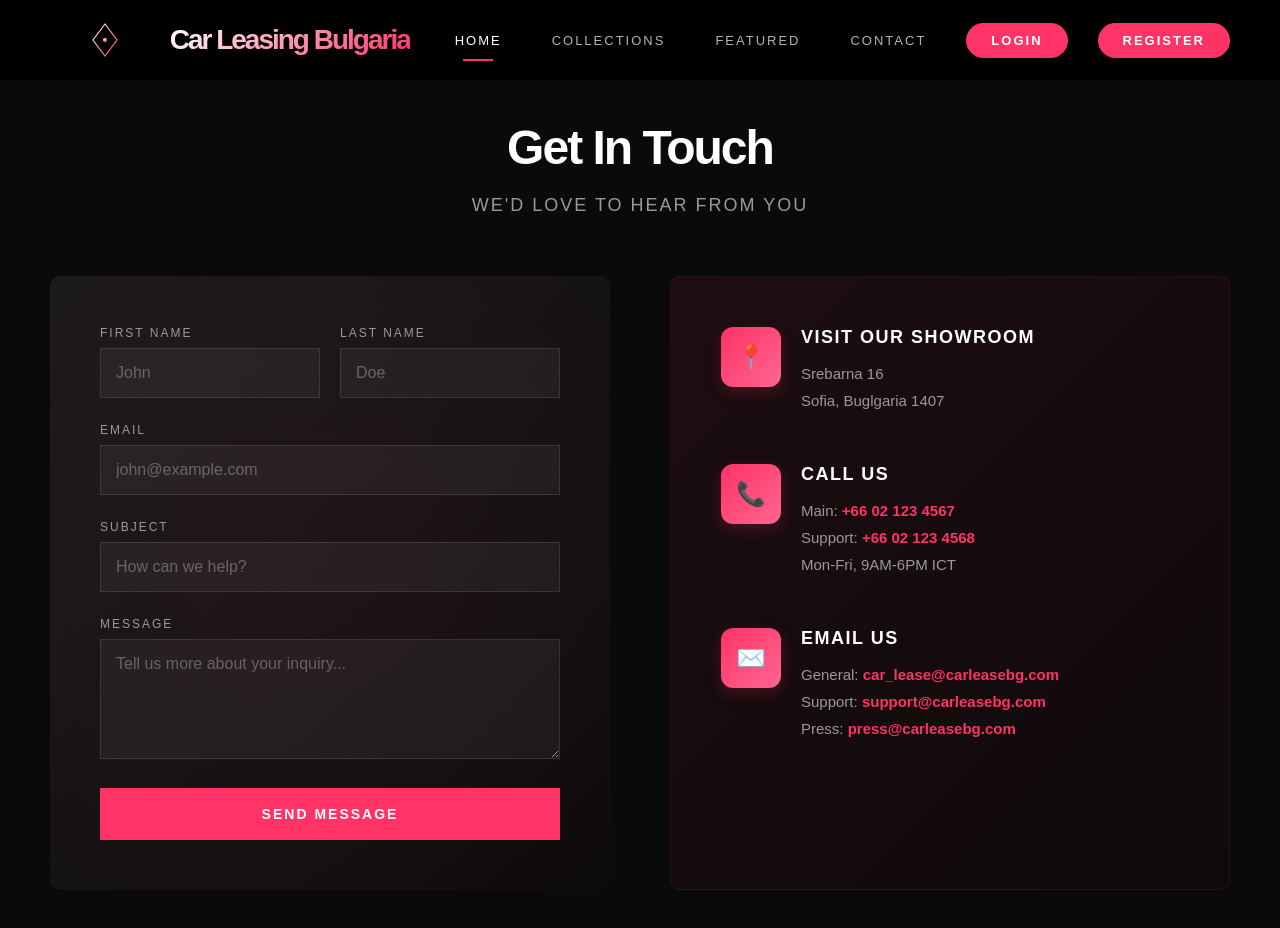
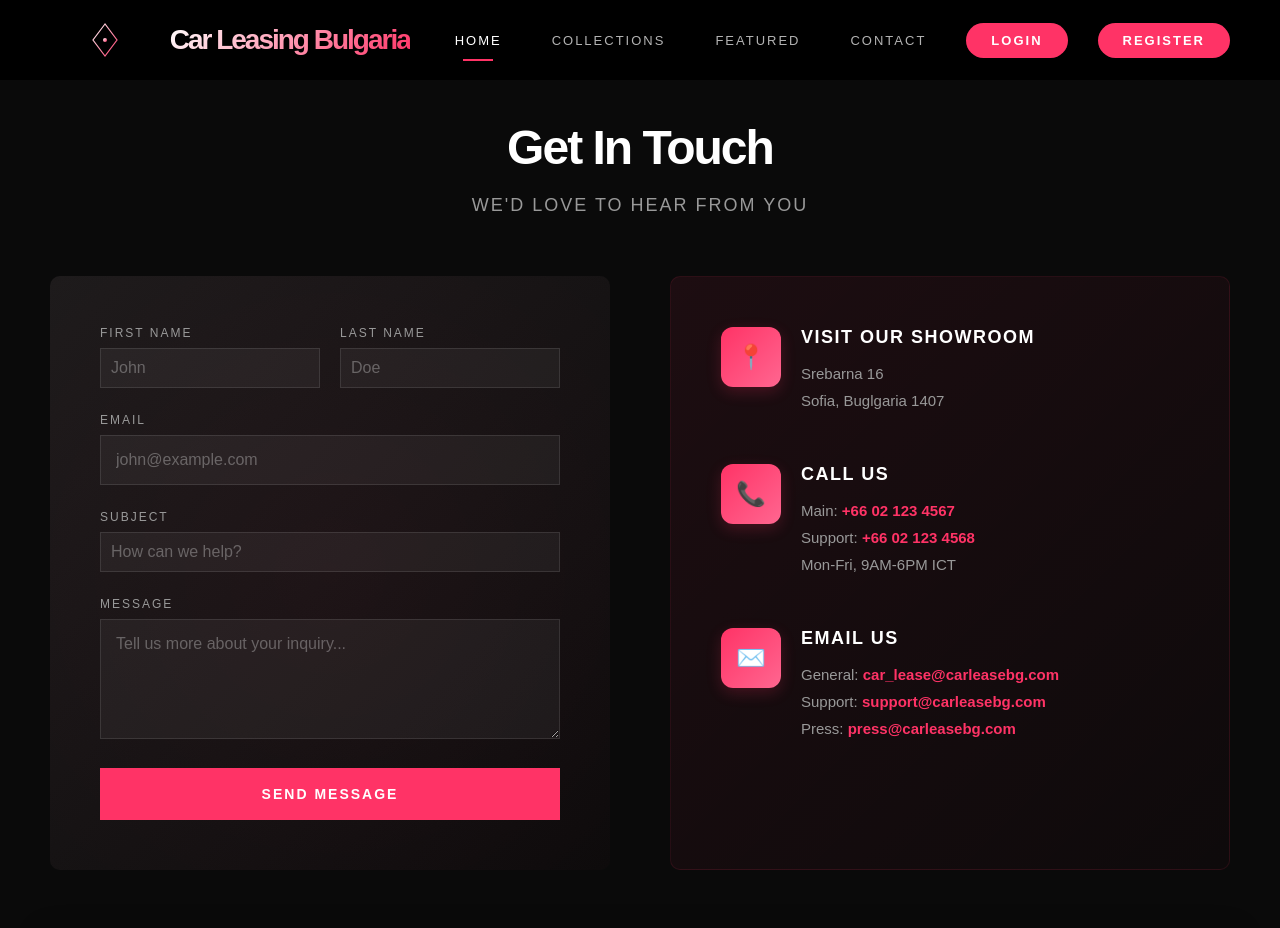
Before and after one commit to 996r/ReactLeaSys, a React (Vite) app in the folder client/: page /contact in a window 1280 px wide. Shown: the top 928 px of the page. Built offline with nearby package versions, Linux system fonts and the light colour scheme; grey boxes are pictures that could not be loaded.

Commit message:
Added dropdown for Edit and AddCar

```diff
--- a/client/public/styles/templatemo-noir-fashion.css
+++ b/client/public/styles/templatemo-noir-fashion.css
@@ -23,6 +23,21 @@ https://templatemo.com/tm-599-noir-fashion
 	--text-muted: #999;
 	--bg-dark: #000;
 	--bg-section: #0a0a0a;
+}
+
+.contact-form-wrapper input[type="text"],
+.contact-form-wrapper textarea,
+.contact-form-wrapper select {
+
+    width: 100%;
+	background:rgba(255, 255, 255, 0.05);
+	color: white;
+	font-size: 16px;
+	font-family: 'Arial', sans-serif;
+    padding: 10px;
+    height: 40px;
+    box-sizing: border-box;
+
 }
 
 html {
--- a/client/src/components/addCar/AddCar.jsx
+++ b/client/src/components/addCar/AddCar.jsx
@@ -6,13 +6,14 @@ export default function AddCar() {
   const navigate = useNavigate();
   const { request } = useRequest();
 
+  const CATEGORIES = ["Sport", "SUV", "Luxury", "Limited Edition"];
+
   const addCarHandler = async (values) => {
     const data = values;
     data._createdOn = Date.now();
 
     try {
-
-      await request('/data/cars', 'POST', data);
+      await request("/data/cars", "POST", data);
 
       navigate("/collection");
     } catch (err) {
@@ -72,13 +73,22 @@ export default function AddCar() {
               <div className="form-row">
                 <div className="form-group">
                   <label htmlFor="category">Category</label>
-                  <input
-                    type="text"
+                  <select
                     id="category"
                     {...register("category")}
-                    placeholder="Sport"
                     required
-                  />
+                    className="form-group"
+                  >
+                    <option value="" disabled hidden>
+                      Select a Category
+                    </option>
+
+                    {CATEGORIES.map((category) => (
+                      <option key={category} value={category}>
+                        {category}
+                      </option>
+                    ))}
+                  </select>
                 </div>
                 <div className="form-group">
                   <label htmlFor="price">Price</label>
@@ -119,7 +129,6 @@ export default function AddCar() {
                   {...register("summary")}
                   placeholder="Car Description..."
                   required
-
                 />
               </div>
 
--- a/client/src/components/editCar/EditCar.jsx
+++ b/client/src/components/editCar/EditCar.jsx
@@ -1,5 +1,3 @@
-
-
 import { useNavigate, useParams } from "react-router";
 import useRequest from "../hooks/useRequest.js";
 import { useContext, useEffect, useState } from "react";
@@ -14,17 +12,16 @@ export default function EditCar() {
   const { request } = useRequest();
   const { triggerRefresh } = useContext(CarDataContext);
 
+  const CATEGORIES = ["Sport", "SUV", "Luxury", "Limited Edition"];
 
   const [isLoading, setIsLoading] = useState(true);
 
   const editCarHandler = async (values) => {
-
     const carData = {
       ...values,
       price: values.price.toString(),
     };
     try {
-
       await request(`${EDIT_CAR_API_PATH}/${carId}`, "PUT", carData);
 
       triggerRefresh();
@@ -34,9 +31,7 @@ export default function EditCar() {
     }
   };
 
-   const { register, formAction, setValues } = useForm(
-        editCarHandler,
-        {
+  const { register, formAction, setValues } = useForm(editCarHandler, {
     mark: "",
     model: "",
     price: "",
@@ -44,19 +39,15 @@ export default function EditCar() {
     imageUrl: "",
     summary: "",
     category: "",
-        }
-
-    );
-
+  });
 
   useEffect(() => {
     setIsLoading(true);
     request(`${EDIT_CAR_API_PATH}/${carId}`, "GET")
-            .then(result => {
-
+      .then((result) => {
         setValues(result);
       })
-            .catch(error => {
+      .catch((error) => {
         console.error("Failed to fetch car for editing:", error);
         alert("Could not load car data. Check console for details.");
         navigate("/collection");
@@ -79,7 +70,6 @@ export default function EditCar() {
         <div className="contact-content">
           <div className="contact-form-wrapper">
             <form id="contactForm" onSubmit={formAction}>
-
               <div className="form-row">
                 <div className="form-group">
                   <label htmlFor="mark">Mark</label>
@@ -106,13 +96,22 @@ export default function EditCar() {
               <div className="form-row">
                 <div className="form-group">
                   <label htmlFor="category">Category</label>
-                                    <input
-                                        type="text"
+                  <select
                     id="category"
                     {...register("category")}
-                                        placeholder="Sport"
                     required
-                                    />
+                    className="form-group"
+                  >
+                    <option value="" disabled hidden>
+                      Select a Category
+                    </option>
+
+                    {CATEGORIES.map((category) => (
+                      <option key={category} value={category}>
+                        {category}
+                      </option>
+                    ))}
+                  </select>
                 </div>
                 <div className="form-group">
                   <label htmlFor="price">Price</label>
```
Lines whose indentation alone changed are shown as unchanged.
